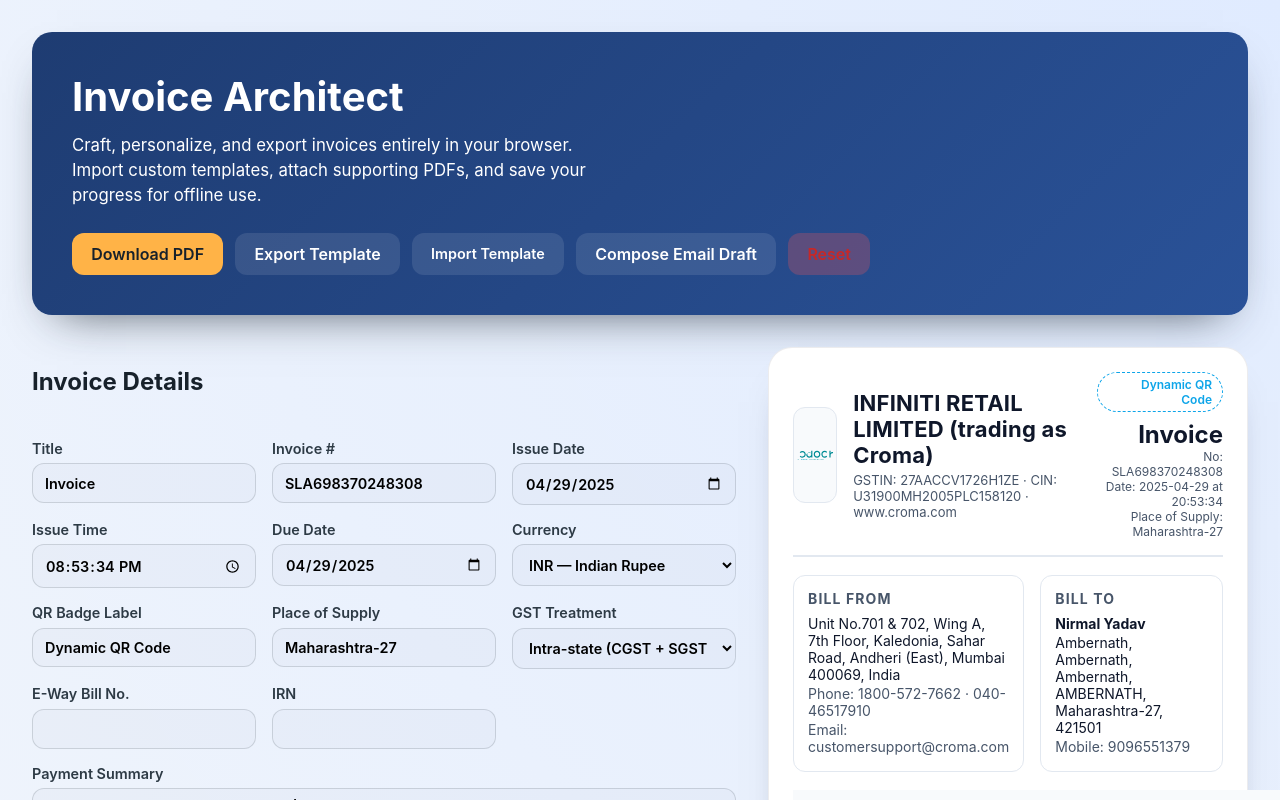
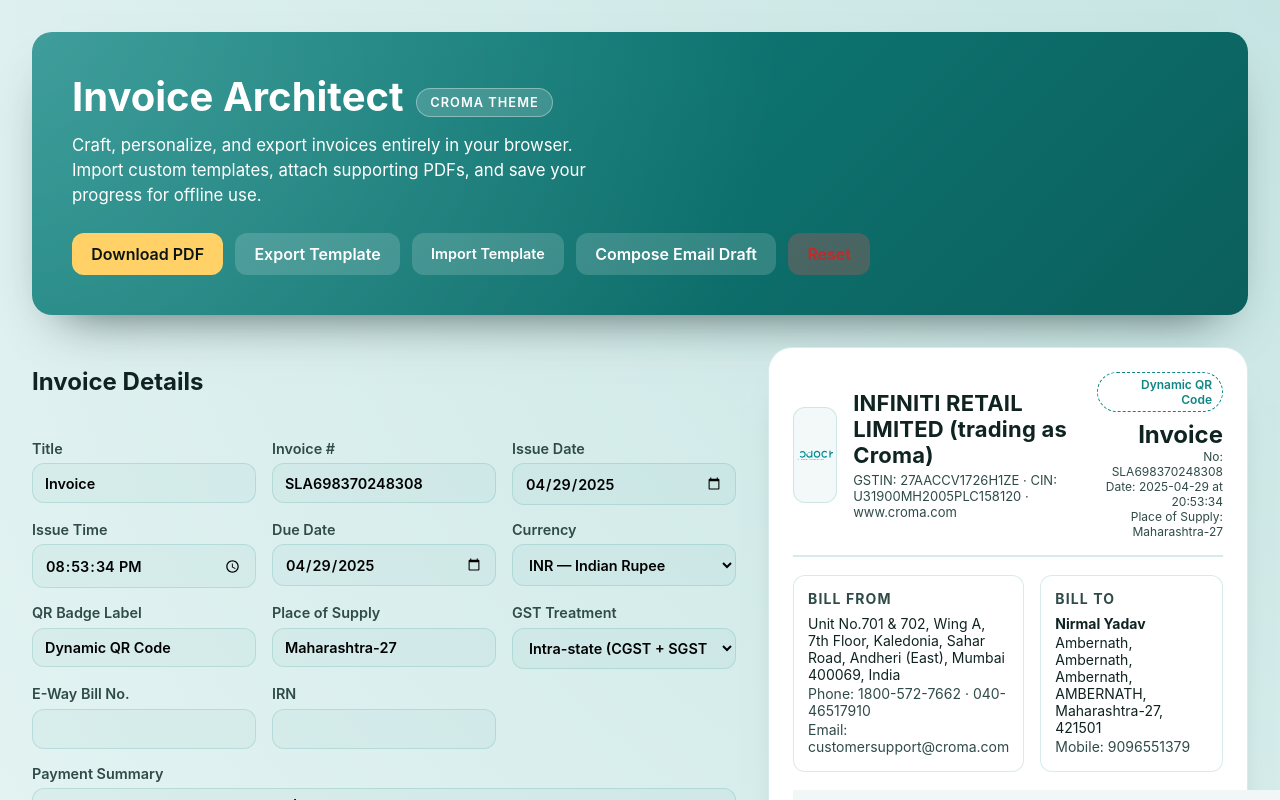
Before and after one commit to LIT-SOURCE/AWSServiceRoleForResourceExplorer, a React (Vite) app: page / in a window 1280 px wide. Shown: the top 800 px of the page. Built offline with nearby package versions, Linux system fonts and the light colour scheme.

Commit message:
Adopt Croma theme across invoice workspace

```diff
--- a/src/App.css
+++ b/src/App.css
@@ -1,3 +1,17 @@
+
+:root {
+  --croma-ink: #0f2321;
+  --croma-ink-strong: #0b1413;
+  --croma-ink-muted: #2f4b48;
+  --croma-emerald: #0f8682;
+  --croma-emerald-dark: #0b5f5c;
+  --croma-emerald-soft: #1fa19c;
+  --croma-sand: #f0f7f6;
+  --croma-border: rgba(15, 134, 130, 0.16);
+  --croma-border-strong: rgba(15, 134, 130, 0.32);
+  --croma-sun: #ffd166;
+}
+
 .app-shell {
   display: flex;
   flex-direction: column;
@@ -5,22 +19,46 @@
   padding: 2rem;
   margin: 0 auto;
   max-width: 1400px;
-  color: #17212b;
+  color: var(--croma-ink);
   font-family: "Inter", system-ui, -apple-system, BlinkMacSystemFont, "Segoe UI",
     sans-serif;
 }
 
 .app-header {
-  background: linear-gradient(135deg, #1e3c72, #2a5298);
+  background: radial-gradient(circle at top left, rgba(255, 255, 255, 0.2), transparent
+        60%),
+    linear-gradient(135deg, var(--croma-emerald), var(--croma-emerald-dark));
   color: white;
   padding: 2.5rem;
   border-radius: 1.25rem;
-  box-shadow: 0 20px 45px -25px rgba(23, 33, 43, 0.8);
+  box-shadow: 0 25px 50px -30px rgba(11, 31, 29, 0.8);
 }
 
 .app-header h1 {
   margin: 0 0 0.75rem 0;
   font-size: 2.5rem;
+}
+
+.header-title {
+  display: flex;
+  align-items: center;
+  gap: 0.75rem;
+  flex-wrap: wrap;
+}
+
+.theme-badge {
+  display: inline-flex;
+  align-items: center;
+  gap: 0.35rem;
+  padding: 0.35rem 0.85rem;
+  border-radius: 999px;
+  background: rgba(255, 255, 255, 0.16);
+  color: #fff;
+  font-size: 0.8rem;
+  font-weight: 600;
+  letter-spacing: 0.08em;
+  text-transform: uppercase;
+  border: 1px solid rgba(255, 255, 255, 0.35);
 }
 
 .app-header p {
@@ -47,7 +85,7 @@
   border: none;
   font-weight: 600;
   cursor: pointer;
-  background: rgba(255, 255, 255, 0.1);
+  background: rgba(255, 255, 255, 0.16);
   color: inherit;
   transition: transform 0.2s ease, background 0.2s ease;
 }
@@ -55,12 +93,12 @@
 .header-actions button:hover,
 .file-input:hover {
   transform: translateY(-2px);
-  background: rgba(255, 255, 255, 0.24);
+  background: rgba(255, 255, 255, 0.28);
 }
 
 .header-actions .primary {
-  background: #ffb347;
-  color: #17212b;
+  background: var(--croma-sun);
+  color: var(--croma-ink-strong);
 }
 
 .header-actions .danger {
@@ -100,8 +138,8 @@
   background: white;
   border-radius: 1.25rem;
   padding: 1.5rem;
-  box-shadow: 0 20px 35px -28px rgba(23, 33, 43, 0.6);
-  border: 1px solid rgba(23, 33, 43, 0.05);
+  box-shadow: 0 18px 38px -28px rgba(11, 31, 29, 0.55);
+  border: 1px solid var(--croma-border);
   display: flex;
   flex-direction: column;
   gap: 1rem;
@@ -124,7 +162,7 @@
   gap: 0.4rem;
   font-size: 0.9rem;
   font-weight: 600;
-  color: #2d3a45;
+  color: var(--croma-ink-muted);
 }
 
 label input,
@@ -132,17 +170,17 @@
 label select {
   padding: 0.65rem 0.75rem;
   border-radius: 0.75rem;
-  border: 1px solid rgba(23, 33, 43, 0.15);
+  border: 1px solid var(--croma-border);
   font: inherit;
-  background: rgba(23, 33, 43, 0.02);
+  background: rgba(15, 134, 130, 0.04);
   transition: border 0.2s ease, box-shadow 0.2s ease;
 }
 
 label input:focus,
 label textarea:focus,
 label select:focus {
-  border-color: #2a5298;
-  box-shadow: 0 0 0 3px rgba(42, 82, 152, 0.15);
+  border-color: var(--croma-emerald);
+  box-shadow: 0 0 0 3px rgba(15, 134, 130, 0.18);
   outline: none;
 }
 
@@ -170,12 +208,12 @@
 }
 
 button.primary {
-  background: #2a5298;
+  background: var(--croma-emerald);
   color: white;
 }
 
 button.primary:hover {
-  background: #1e3c72;
+  background: var(--croma-emerald-dark);
 }
 
 button.danger {
@@ -188,9 +226,9 @@
 }
 
 button.ghost {
-  border: 1px solid rgba(23, 33, 43, 0.15);
-  background: rgba(23, 33, 43, 0.03);
-  color: #2a5298;
+  border: 1px solid var(--croma-border);
+  background: rgba(15, 134, 130, 0.06);
+  color: var(--croma-emerald);
   border-radius: 0.75rem;
   padding: 0.6rem 1.1rem;
   font-weight: 600;
@@ -199,9 +237,9 @@
 }
 
 button.ghost:hover {
-  background: rgba(42, 82, 152, 0.08);
-  border-color: rgba(42, 82, 152, 0.4);
-  color: #1e3c72;
+  background: rgba(15, 134, 130, 0.12);
+  border-color: var(--croma-border-strong);
+  color: var(--croma-emerald-dark);
 }
 
 .line-items {
@@ -221,12 +259,12 @@
 .line-items th,
 .line-items td {
   padding: 0.75rem;
-  border-bottom: 1px solid rgba(23, 33, 43, 0.08);
+  border-bottom: 1px solid var(--croma-border);
   vertical-align: top;
 }
 
 .line-items tbody tr:hover {
-  background: rgba(42, 82, 152, 0.05);
+  background: rgba(15, 134, 130, 0.08);
 }
 
 .line-items textarea {
@@ -250,7 +288,7 @@
 
 .hint {
   font-size: 0.85rem;
-  color: rgba(23, 33, 43, 0.7);
+  color: rgba(15, 35, 33, 0.7);
   margin: 0;
 }
 
@@ -269,7 +307,7 @@
   justify-content: space-between;
   padding: 0.6rem 0.75rem;
   border-radius: 0.75rem;
-  background: rgba(23, 33, 43, 0.04);
+  background: rgba(15, 134, 130, 0.08);
 }
 
 .attachment-actions {
@@ -279,7 +317,7 @@
 }
 
 .attachment-actions a {
-  color: #2a5298;
+  color: var(--croma-emerald);
   font-weight: 600;
   text-decoration: none;
 }
@@ -287,7 +325,7 @@
 .preview {
   position: sticky;
   top: 1.5rem;
-  color: #0f172a;
+  color: var(--croma-ink);
 }
 
 .preview .invoice-container {
@@ -296,15 +334,15 @@
   padding: 24px;
   background: #fff;
   border-radius: 1.5rem;
-  border: 1px solid rgba(15, 23, 42, 0.08);
-  box-shadow: 0 25px 40px -30px rgba(15, 23, 42, 0.7);
+  border: 1px solid var(--croma-border);
+  box-shadow: 0 25px 40px -32px rgba(11, 31, 29, 0.6);
 }
 
 .preview .invoice-header {
   display: flex;
   gap: 24px;
   align-items: center;
-  border-bottom: 2px solid #e2e8f0;
+  border-bottom: 2px solid var(--croma-border);
   padding-bottom: 16px;
 }
 
@@ -318,15 +356,15 @@
 .preview .brand-logo {
   width: 96px;
   height: 96px;
-  border: 1px solid #e2e8f0;
+  border: 1px solid var(--croma-border);
   border-radius: 12px;
   display: flex;
   align-items: center;
   justify-content: center;
-  background: #f8fafc;
+  background: #f2f9f8;
   overflow: hidden;
   font-size: 0.75rem;
-  color: #475569;
+  color: var(--croma-ink-muted);
   font-weight: 600;
   text-transform: uppercase;
 }
@@ -344,7 +382,7 @@
 }
 
 .preview .brand .sub {
-  color: #475569;
+  color: var(--croma-ink-muted);
   font-size: 13px;
 }
 
@@ -358,15 +396,15 @@
 }
 
 .preview .meta .small {
-  color: #475569;
+  color: var(--croma-ink-muted);
   font-size: 12px;
 }
 
 .preview .badge {
   display: inline-block;
   padding: 4px 10px;
-  border: 1px dashed #0ea5e9;
-  color: #0ea5e9;
+  border: 1px dashed var(--croma-emerald);
+  color: var(--croma-emerald);
   border-radius: 999px;
   font-size: 12px;
   font-weight: 600;
@@ -381,7 +419,7 @@
 }
 
 .preview .card {
-  border: 1px solid #e2e8f0;
+  border: 1px solid var(--croma-border);
   border-radius: 12px;
   padding: 14px;
   background: #fff;
@@ -392,7 +430,7 @@
   font-size: 14px;
   text-transform: uppercase;
   letter-spacing: 0.08em;
-  color: #475569;
+  color: var(--croma-ink-muted);
 }
 
 .preview .card p {
@@ -413,16 +451,16 @@
 .preview table.items th,
 .preview table.items td {
   padding: 10px 12px;
-  border-bottom: 1px solid #e2e8f0;
+  border-bottom: 1px solid var(--croma-border);
 }
 
 .preview table.items thead th {
   text-align: left;
   font-size: 12px;
-  color: #334155;
+  color: var(--croma-ink-muted);
   text-transform: uppercase;
   letter-spacing: 0.08em;
-  background: #f8fafc;
+  background: #f1f7f6;
 }
 
 .preview table.items .right {
@@ -443,7 +481,7 @@
 
 .preview .amount-block {
   margin-top: 18px;
-  border: 1px solid #e2e8f0;
+  border: 1px solid var(--croma-border);
   border-radius: 12px;
   padding: 14px;
   background: #fff;
@@ -454,7 +492,7 @@
   font-size: 13px;
   text-transform: uppercase;
   letter-spacing: 0.08em;
-  color: #475569;
+  color: var(--croma-ink-muted);
 }
 
 .preview .amount-block p {
@@ -464,7 +502,7 @@
 }
 
 .preview .box {
-  border: 1px solid #e2e8f0;
+  border: 1px solid var(--croma-border);
   border-radius: 12px;
   padding: 14px;
   background: #fff;
@@ -479,16 +517,16 @@
 .preview #taxSummaryTable th,
 .preview #taxSummaryTable td {
   padding: 10px 12px;
-  border-bottom: 1px solid #e2e8f0;
+  border-bottom: 1px solid var(--croma-border);
 }
 
 .preview #taxSummaryTable thead th {
   text-align: left;
   font-size: 12px;
-  color: #334155;
+  color: var(--croma-ink-muted);
   text-transform: uppercase;
   letter-spacing: 0.08em;
-  background: #f8fafc;
+  background: #f1f7f6;
 }
 
 .preview #taxSummaryTable .right {
@@ -502,7 +540,7 @@
 
 .preview .box .total-label,
 .preview .box .total-value {
-  border-top: 1px solid #e2e8f0;
+  border-top: 1px solid var(--croma-border);
   font-weight: 700;
   padding-top: 10px;
 }
@@ -522,13 +560,13 @@
 .preview .qr {
   width: 120px;
   height: 120px;
-  border: 1px dashed #e2e8f0;
+  border: 1px dashed var(--croma-border-strong);
   border-radius: 8px;
   display: flex;
   align-items: center;
   justify-content: center;
   font-size: 11px;
-  color: #475569;
+  color: var(--croma-ink-muted);
   overflow: hidden;
 }
 
@@ -539,14 +577,14 @@
 }
 
 .preview .muted {
-  color: #475569;
+  color: var(--croma-ink-muted);
   font-size: 12px;
 }
 
 .preview .notes {
   margin-top: 12px;
   font-size: 12px;
-  color: #475569;
+  color: rgba(47, 75, 72, 0.9);
 }
 
 .preview .notes div {
@@ -561,17 +599,17 @@
 }
 
 .preview .invoice-btn {
-  border: 1px solid #e2e8f0;
+  border: 1px solid var(--croma-border);
   background: #fff;
   padding: 10px 14px;
   border-radius: 10px;
   cursor: pointer;
   font-weight: 600;
-  color: #0f172a;
+  color: var(--croma-ink);
 }
 
 .preview .invoice-btn.primary {
-  background: #0ea5e9;
+  background: var(--croma-emerald);
   border-color: transparent;
   color: #fff;
 }
@@ -579,7 +617,7 @@
 .preview .preview-attachments {
   margin-top: 16px;
   font-size: 12px;
-  color: #475569;
+  color: rgba(47, 75, 72, 0.9);
 }
 
 .preview .preview-attachments ul {
--- a/src/App.tsx
+++ b/src/App.tsx
@@ -1652,25 +1652,25 @@
     const title = `${invoice.invoiceNumber || "invoice"}`;
     const styles = `
       :root{
-        --ink:#0f172a;
-        --muted:#475569;
-        --line:#e2e8f0;
-        --accent:#0ea5e9;
+        --ink:#0f2321;
+        --muted:#2f4b48;
+        --line:#d4ebe8;
+        --accent:#0f8682;
       }
       *{ box-sizing:border-box; }
       body{
         font-family: system-ui, -apple-system, Segoe UI, Roboto, Helvetica, Arial, "Apple Color Emoji","Segoe UI Emoji";
-        color:var(--ink); margin:0; background:#fafafa;
+        color:var(--ink); margin:0; background:#eef9f8;
       }
       .invoice-container{
         max-width:1000px; margin:24px auto; padding:24px; background:#fff; border:1px solid var(--line); border-radius:18px;
-        box-shadow: 0 10px 20px rgba(2,8,23,.06);
+        box-shadow: 0 10px 24px rgba(15,134,130,.12);
       }
       .invoice-header{
         display:flex; gap:24px; align-items:center; border-bottom:2px solid var(--line); padding-bottom:16px;
       }
       .invoice-header .brand{ display:flex; gap:16px; align-items:center; flex:1; }
-      .invoice-header .brand-logo{ width:96px; height:96px; border:1px solid var(--line); border-radius:12px; display:flex; align-items:center; justify-content:center; background:#f8fafc; overflow:hidden; }
+      .invoice-header .brand-logo{ width:96px; height:96px; border:1px solid var(--line); border-radius:12px; display:flex; align-items:center; justify-content:center; background:#f2f9f8; overflow:hidden; }
       .invoice-header .brand-logo img{ max-width:100%; max-height:100%; object-fit:contain; }
       .invoice-header .brand h1{ font-size:22px; margin:0 0 4px; letter-spacing:.2px; }
       .invoice-header .brand .sub{ color:var(--muted); font-size:13px; }
@@ -1686,7 +1686,7 @@
       .invoice-template table.items{ margin-top:18px; font-size:14px; }
       .invoice-template table.items th,
       .invoice-template table.items td{ padding:10px 12px; border-bottom:1px solid var(--line); }
-      .invoice-template table.items thead th{ text-align:left; font-size:12px; color:#334155; text-transform:uppercase; letter-spacing:.08em; background:#f8fafc; }
+      .invoice-template table.items thead th{ text-align:left; font-size:12px; color:var(--muted); text-transform:uppercase; letter-spacing:.08em; background:#f2f9f8; }
       .invoice-template table.items .right{ text-align:right; }
       .invoice-template table.items tfoot td{ font-weight:600; }
       .invoice-template .totals{ margin-top:18px; display:grid; grid-template-columns: 1fr minmax(260px, 30%); gap:16px; align-items:start; }
@@ -1966,7 +1966,10 @@
   return (
     <div className="app-shell">
       <header className="app-header">
-        <h1>Invoice Architect</h1>
+        <div className="header-title">
+          <h1>Invoice Architect</h1>
+          <span className="theme-badge">Croma Theme</span>
+        </div>
         <p>
           Craft, personalize, and export invoices entirely in your browser. Import
           custom templates, attach supporting PDFs, and save your progress for
--- a/src/index.css
+++ b/src/index.css
@@ -1,6 +1,6 @@
 :root {
   color-scheme: light;
-  background-color: #f4f7fb;
+  background-color: #eef9f8;
 }
 
 * {
@@ -10,9 +10,10 @@
 body {
   margin: 0;
   min-height: 100vh;
-  background: radial-gradient(circle at top right, #e0ebff, transparent 55%),
-    radial-gradient(circle at bottom left, #ffe8d2, transparent 45%),
-    #f4f7fb;
+  background: radial-gradient(circle at top right, rgba(15, 134, 130, 0.18),
+      transparent 55%),
+    radial-gradient(circle at bottom left, rgba(255, 209, 102, 0.22), transparent 45%),
+    #eef9f8;
 }
 
 #root {
```
